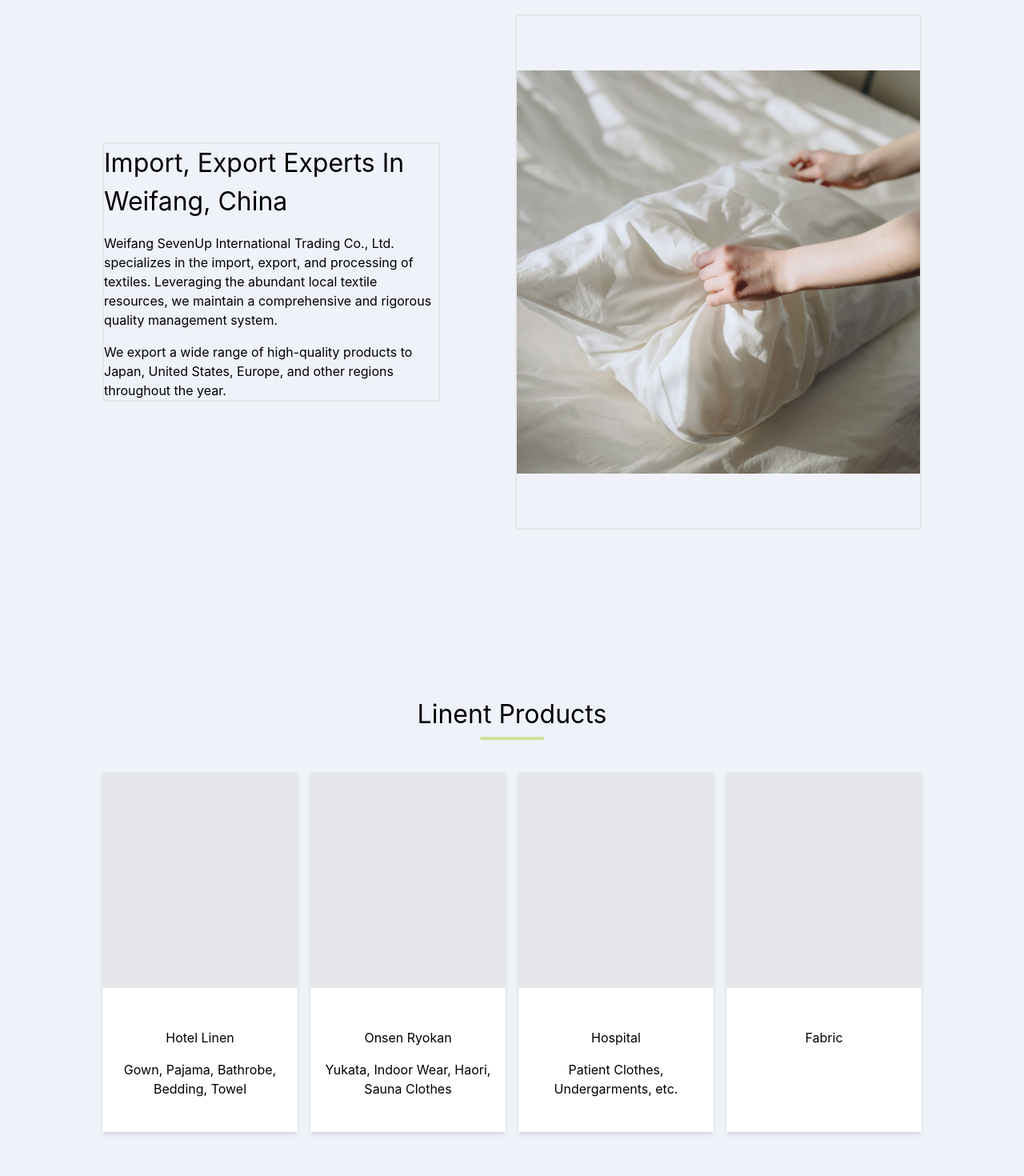
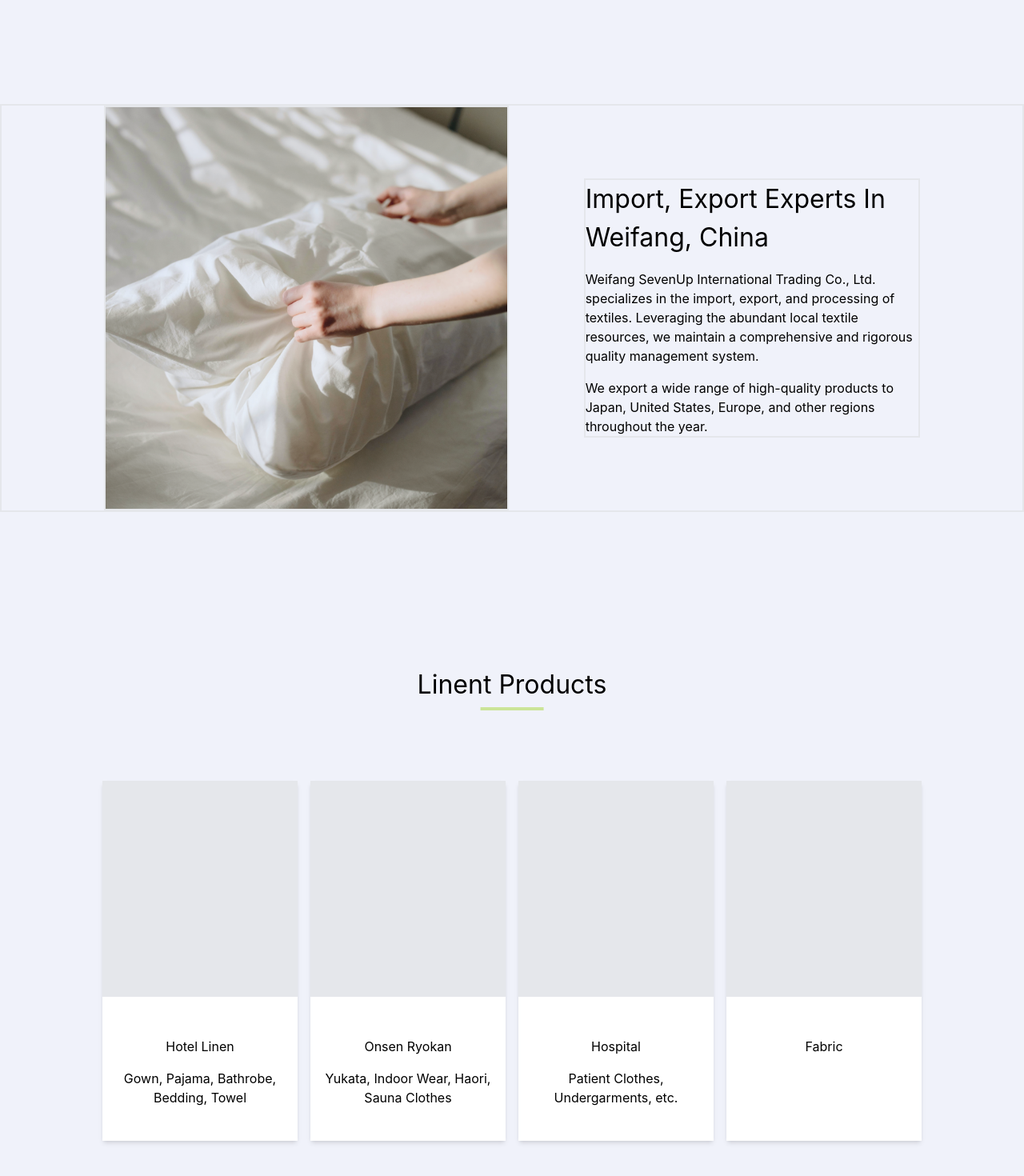
Before and after one commit to jasonxuDrop/venus-trading-website-2024, a React (Create React App) app: page / in a window 1280 px wide. Shown: the part 860-2330 px from the top of the page at 80% size. Built offline with nearby package versions, Linux system fonts and the light colour scheme.

Commit message:
fix spacing

```diff
--- a/src/components/ApparelProducts.js
+++ b/src/components/ApparelProducts.js
@@ -8,11 +8,11 @@ const ApparelProducts = () => {
   return (
     <div
       className={`max-w-screen-xl mx-auto px-3.5 sm:px-16 lg:px-32 ${
-        smallScreenHeight ? "lg:h-[calc(100vh-10rem)]" : ""
+        smallScreenHeight ? "" : ""
       } flex flex-col justify-center`}
     >
       {/* Apparel Products */}
-      <div className="text-center mb-[3rem]">
+      <div className="text-center mb-[96px]">
         <h2 className="inline-block relative">
           Apparel Products
           <span
--- a/src/components/Contact.js
+++ b/src/components/Contact.js
@@ -7,7 +7,7 @@ const Contact = () => {
   return (
     <div
       className={`max-w-screen-xl mx-auto px-3.5 sm:px-16 lg:px-32 ${
-        smallScreenHeight ? "lg:h-[calc(100vh-10rem)]" : ""
+        smallScreenHeight ? "" : ""
       }`}
     >
       <div className="relative grid grid-cols-12 gap-2">
--- a/src/components/Hero.js
+++ b/src/components/Hero.js
@@ -6,9 +6,16 @@ const Hero = () => {
   const smallScreenHeight = useScreenHeight(600);
 
   return (
-    <div className="max-w-screen-xl mx-auto px-3.5 sm:px-16 lg:px-32">
+    <div className="max-w-screen-xl mx-auto h-[auto] border-2 px-3.5 sm:px-16 lg:px-32">
       <div className="relative grid grid-cols-12 gap-2">
-        <div className="col-span-12 lg:col-span-5 text-left border-2 my-auto">
+        <div className="col-span-12 lg:col-span-6 text-left border-2">
+          <img
+            src={aboutImg}
+            alt="About"
+            className={`w-full ${smallScreenHeight ? "" : ""} object-cover`}
+          />
+        </div>
+        <div className="col-span-12 lg:col-span-5 lg:col-start-8 text-left border-2 my-auto">
           <h2>Import, Export Experts In Weifang, China</h2>
           <p className="mt-4">
             Weifang SevenUp International Trading Co., Ltd. specializes in the
@@ -21,15 +28,6 @@ const Hero = () => {
             States, Europe, and other regions throughout the year.
           </p>
         </div>
-        <div className="col-span-12 lg:col-span-6 lg:col-start-7 text-left border-2">
-          <img
-            src={aboutImg}
-            alt="About"
-            className={`w-full h-auto ${
-              smallScreenHeight ? "lg:h-[calc(100vh-10rem)]" : ""
-            } object-contain`}
-          />
-        </div>
       </div>
     </div>
   );
--- a/src/components/LinedenProducts.js
+++ b/src/components/LinedenProducts.js
@@ -12,10 +12,10 @@ const LinedenProducts = () => {
   return (
     <div
       className={`max-w-screen-xl mx-auto px-3.5 sm:px-16 lg:px-32 ${
-        smallScreenHeight ? "lg:h-[calc(100vh-10rem)]" : ""
+        smallScreenHeight ? "" : ""
       } flex flex-col justify-center`}
     >
-      <div className="text-center mb-[3rem]">
+      <div className="text-center mb-[96px]">
         <h2 className="inline-block relative">
           Linent Products
           <span
--- a/src/pages/Home.js
+++ b/src/pages/Home.js
@@ -66,23 +66,23 @@ const Home = () => {
         {/* End Home */}
       </div>
       {/* About */}
-      <div className="py-[5rem] bg-navbarcolor" id="about">
+      <div className="pt-[192px] bg-navbarcolor" id="about">
         <Hero />
       </div>
       {/* End About */}
 
       {/* Product */}
-      <div className="py-[5rem] bg-navbarcolor" id="lineden">
+      <div className="pt-[192px] bg-navbarcolor" id="lineden">
         <LinedenProducts />
       </div>
 
-      <div className="py-[5rem] bg-navbarcolor" id="apparel">
+      <div className="pt-[192px] bg-navbarcolor" id="apparel">
         <ApparelProducts />
       </div>
       {/* End Product */}
 
       {/* Contact Us */}
-      <div className="py-[5rem] bg-navbarcolor">
+      <div className="py-[192px] bg-navbarcolor">
         <Contact />
       </div>
 
```
